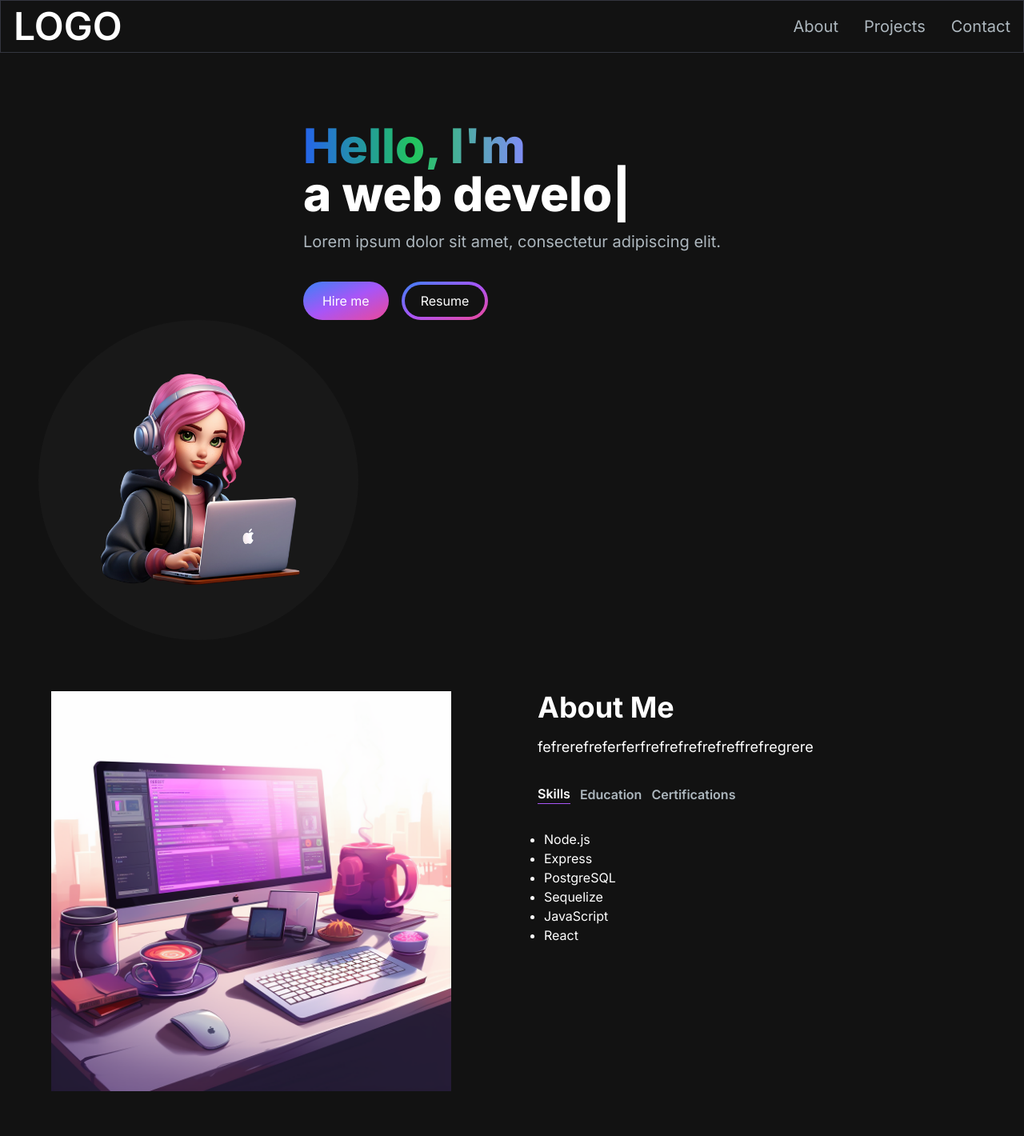
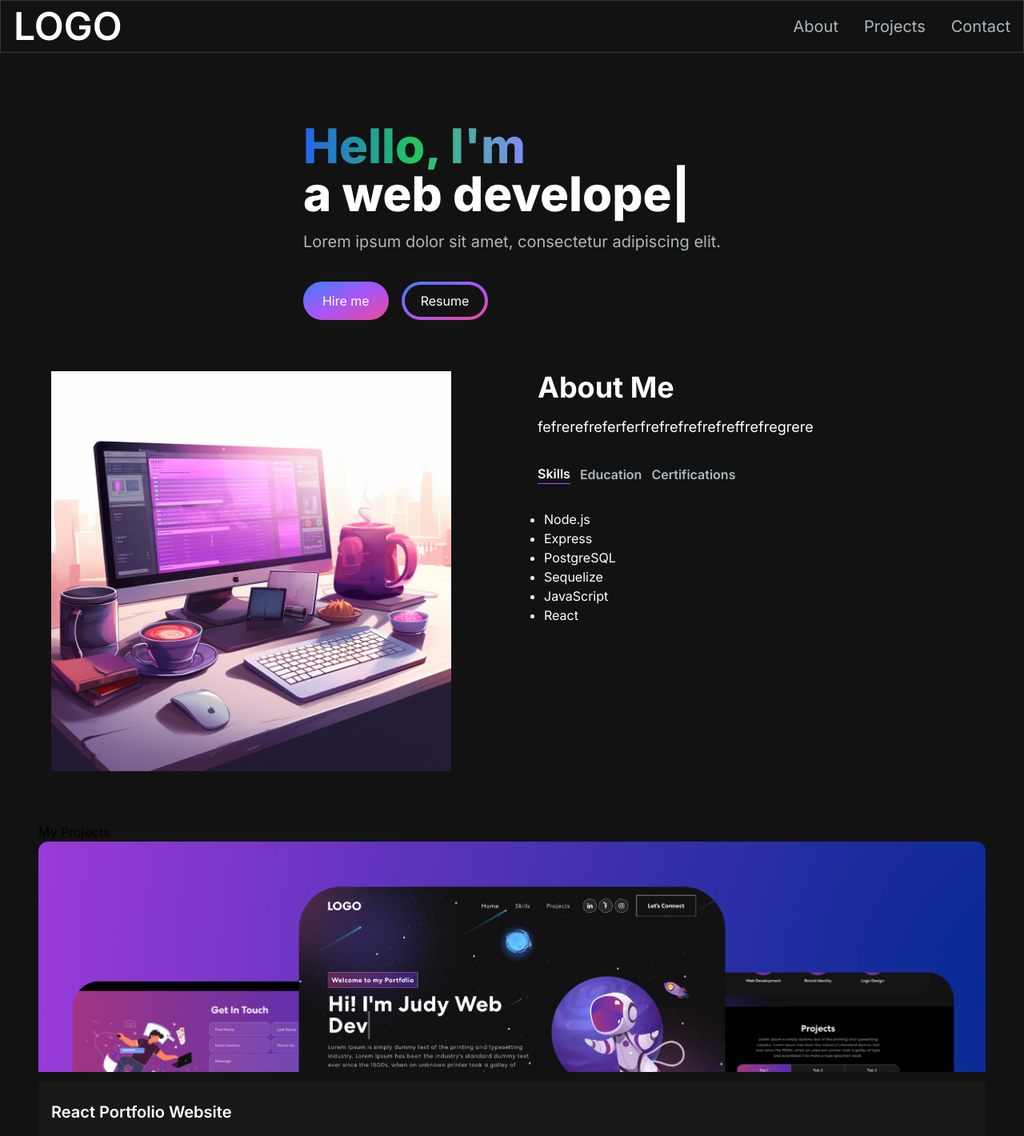
Before and after one commit to lydiaqd/my-portfolio-site, a Next.js app: page / in a window 1280 px wide. Shown: the top 1420 px of the page at 80% size. Built offline with nearby package versions, Linux system fonts and the light colour scheme.

Commit message:
added contact component

```diff
--- a/app/components/HeroSection.jsx
+++ b/app/components/HeroSection.jsx
@@ -40,15 +40,6 @@ const HeroSection = () => {
                         </button>
                 </div>
             </div>
-            <div className="rounded-full bg-[#181818] w-[250px] h-[250px] lg:w-[400px] lg:h-[400px] relative">
-            <Image
-              src="/images/hero-image.png"
-              alt="hero image"
-              className="absolute transform -translate-x-1/2 -translate-y-1/2 top-1/2 left-1/2"
-              width={300}
-              height={300}
-            />
-          </div>
         </div>
     </section>
   );
--- a/app/components/ProjectCard.jsx
+++ b/app/components/ProjectCard.jsx
@@ -2,7 +2,7 @@ import React from "react";
 import { CodeBracketIcon, EyeIcon } from "@heroicons/react/24/outline";
 import Link from "next/link";
 
-const ProjectCard = ({ imgUrl, title, description }) => {
+const ProjectCard = ({ imgUrl, title, description, gitUrl, gitPreview }) => {
   return (
     <div>
       <div className="h52 md:h-72 rounded-t-xl relative group"
@@ -19,8 +19,8 @@ const ProjectCard = ({ imgUrl, title, description }) => {
 
         </div>
       </div>
-      <div className="text-white rounded-b-xl bg-[#181818] py-6 px-4">
-        <h5 className="text-xl font-semibold mb-2">{title}</h5>
+      <div className="text-white rounded-b-xl mt-3 bg-[#181818] py-6 px-4">
+        <h5 className="text-xl font-semibold mb-3">{title}</h5>
         <p className="text[#ADB7BE]">{description}</p>
       </div>
     </div>
```
Also changed, not shown: app/components/Contact.jsx (added).
